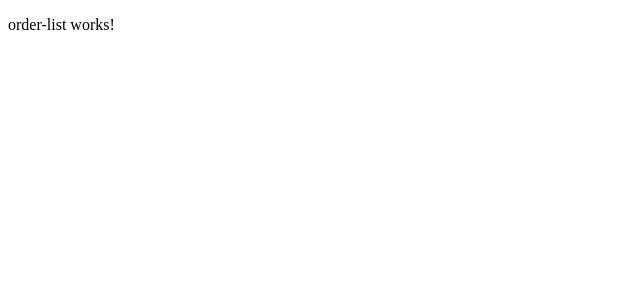
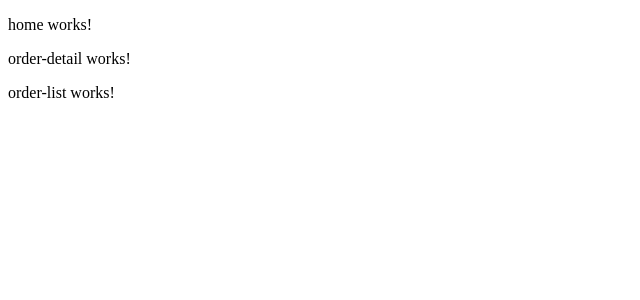
Before and after one commit to ancqit/daely, an Angular app: page /home in a window 1280 px wide. Shown: the top 300 px of the page, without its empty margins (0-640 px from the left). Built offline with nearby package versions, Linux system fonts and the light colour scheme.

Commit message:
created basc structure for the application

```diff
--- a/src/app/app-routing.module.ts
+++ b/src/app/app-routing.module.ts
@@ -1,5 +1,6 @@
 import { NgModule } from '@angular/core';
 import { RouterModule, Routes } from '@angular/router';
+import { HomeComponent } from './components/home/home.component';
 import { LoginComponent } from './components/login/login.component';
 import { OrderListComponent } from './components/order-list/order-list.component';
 import { TakeOrderComponent } from './components/take-order/take-order.component';
@@ -11,7 +12,7 @@ const routes: Routes = [
   },
   {
     path: 'home',
-    component: OrderListComponent,
+    component: HomeComponent,
   },
   {
     path:'login',
--- a/src/app/app.component.ts
+++ b/src/app/app.component.ts
@@ -1,4 +1,5 @@
 import { Component } from '@angular/core';
+import { Router } from '@angular/router';
 
 @Component({
   selector: 'app-root',
@@ -7,4 +8,7 @@ import { Component } from '@angular/core';
 })
 export class AppComponent {
   title = 'daely';
+  constructor(private router:Router){
+    this.router.navigate(['home']);
+  }
 }
--- a/src/app/components/home/home.component.html
+++ b/src/app/components/home/home.component.html
@@ -1 +1,3 @@
 <p>home works!</p>
+<app-order-detail></app-order-detail>
+<app-order-list></app-order-list>
```
